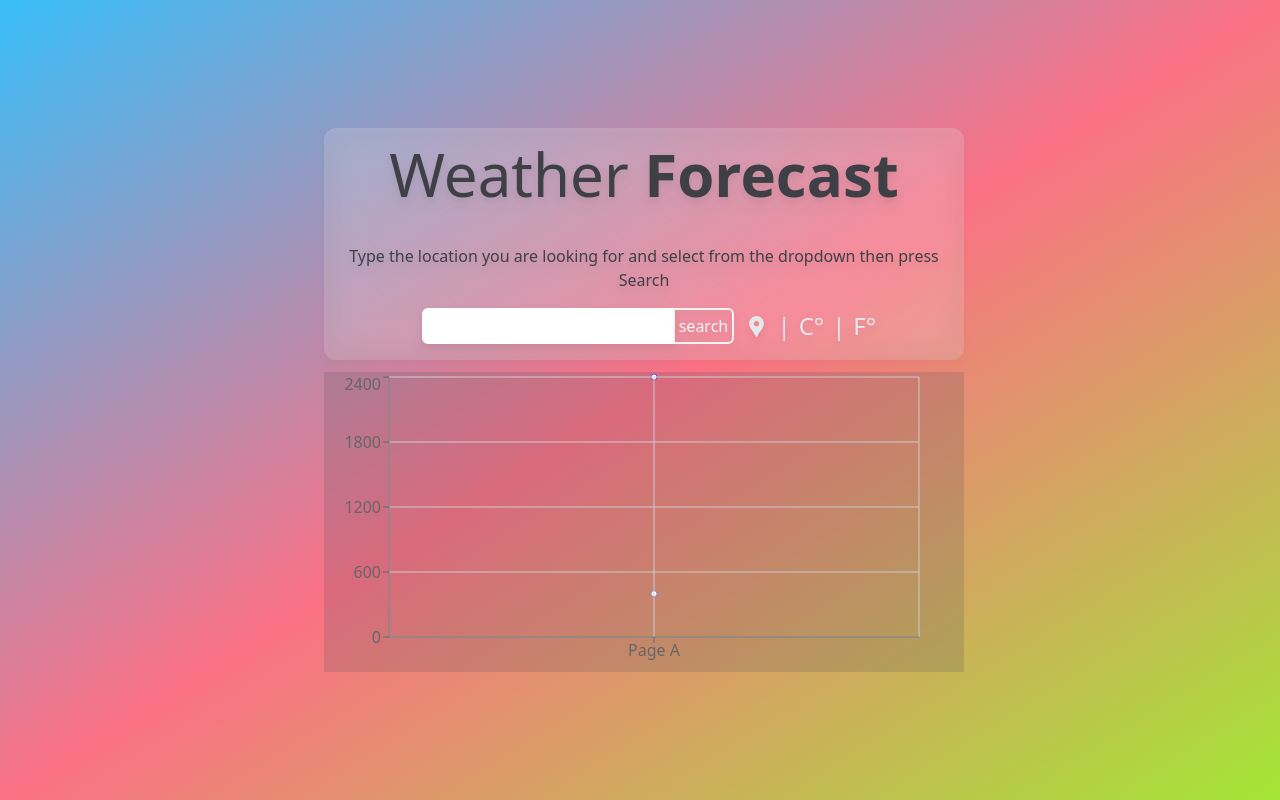
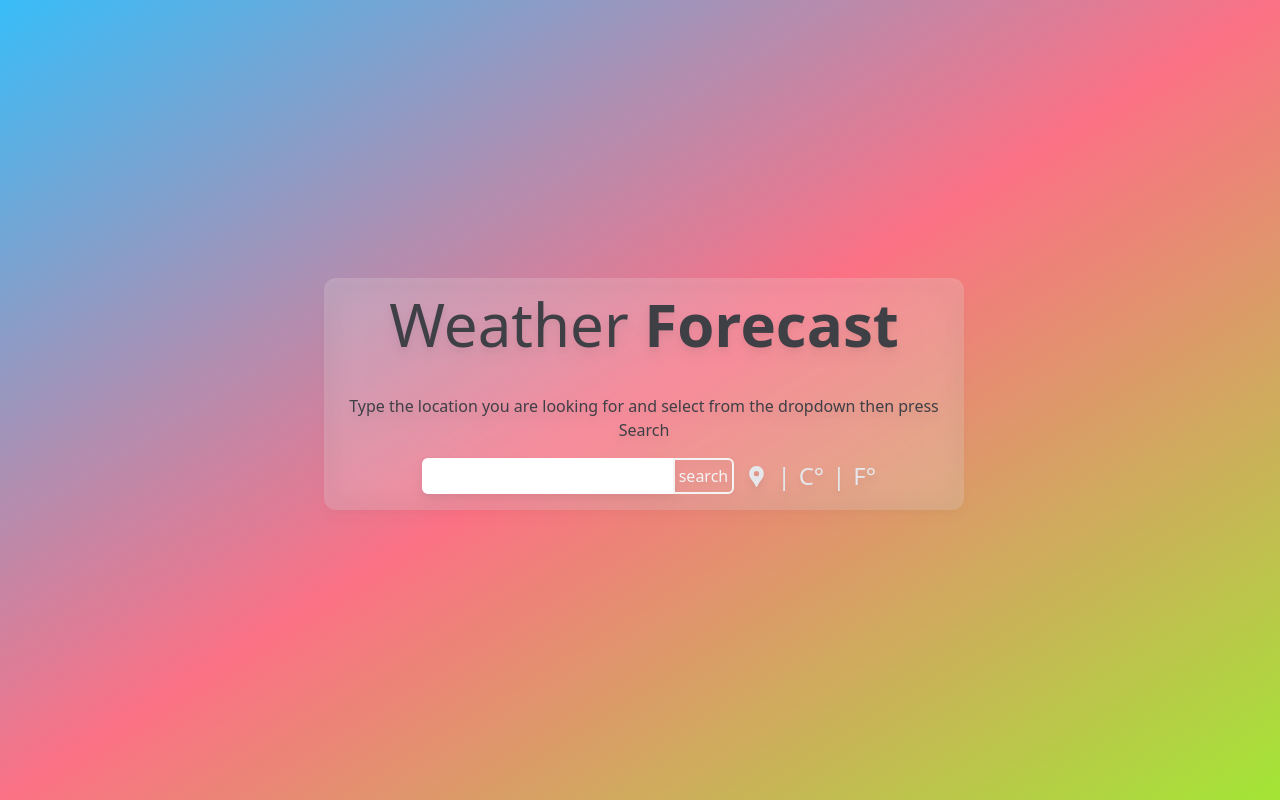
Before and after one commit to syzgod/weather-app-to-portfolio, a React (Create React App) app: page / in a window 1280 px wide. Built offline with nearby package versions, Linux system fonts and the light colour scheme.

Commit message:
Add chart functionality

```diff
--- a/src/App.tsx
+++ b/src/App.tsx
@@ -43,7 +43,7 @@ function App(): JSX.Element {
           onUnitSelect={onUnitSelect}
           handleLocationClick={handleLocationClick}
         />
-        <ForecastChart />
+        {forecast && <ForecastChart data={forecast} />}
       </div>
       {forecast && <Forecast data={forecast} unit={unit} />}
     </main>
--- a/src/components/ForecastChart.tsx
+++ b/src/components/ForecastChart.tsx
@@ -1,18 +1,50 @@
 import React from 'react'
-import { LineChart, Line, CartesianGrid, XAxis, YAxis } from 'recharts'
+import {
+  ResponsiveContainer,
+  LineChart,
+  Line,
+  CartesianGrid,
+  XAxis,
+  YAxis,
+  Tooltip,
+  Legend,
+} from 'recharts'
 
-const ForecastChart = () => {
-  const data = [{ name: 'Page A', uv: 400, pv: 2400, amt: 2400 }]
+type forecastData = {
+  name: string
+  maxTemp: number
+  minTemp: number
+}
+
+const ForecastChart = ({ data }: any) => {
+  console.log(data)
+  const chartArray: any = []
+
+  data.list.map((interval: any): any => {
+    const forecastData: forecastData = {
+      name: `${new Date(interval.dt * 1000).getHours()}`,
+      maxTemp: Math.ceil(interval.main.temp_max),
+      minTemp: Math.floor(interval.main.temp_min),
+    }
+    chartArray.push(forecastData)
+    return forecastData
+  })
   return (
-    <div className="h-full w-full bg-zinc-600/20">
-      <LineChart width={600} height={300} data={data}>
-        <Line type="monotone" dataKey="uv" stroke="#8884d8" />
-        <Line type="monotone" dataKey="pv" stroke="#1884d1" />
-        <Line type="monotone" dataKey="amt" stroke="#8844d8" />
-        <CartesianGrid stroke="#ccc" />
-        <XAxis dataKey="name" />
-        <YAxis />
-      </LineChart>
+    <div className="h-full w-full rounded-xl bg-white bg-opacity-20">
+      <ResponsiveContainer width="100%" height={300}>
+        <LineChart
+          data={chartArray}
+          margin={{ top: 25, right: 20, bottom: 5, left: 0 }}
+        >
+          <Line type="monotone" dataKey="maxTemp" stroke="rgb(200, 80, 80)" />
+          <Line type="monotone" dataKey="minTemp" stroke="rgb(100, 80, 255)" />
+          <CartesianGrid stroke="#ccc" />
+          <XAxis dataKey="name" />
+          <YAxis />
+          <Tooltip />
+          <Legend />
+        </LineChart>
+      </ResponsiveContainer>
     </div>
   )
 }
```
Also changed, not shown: src/hooks/useForecast.ts (+6 -1 lines).
